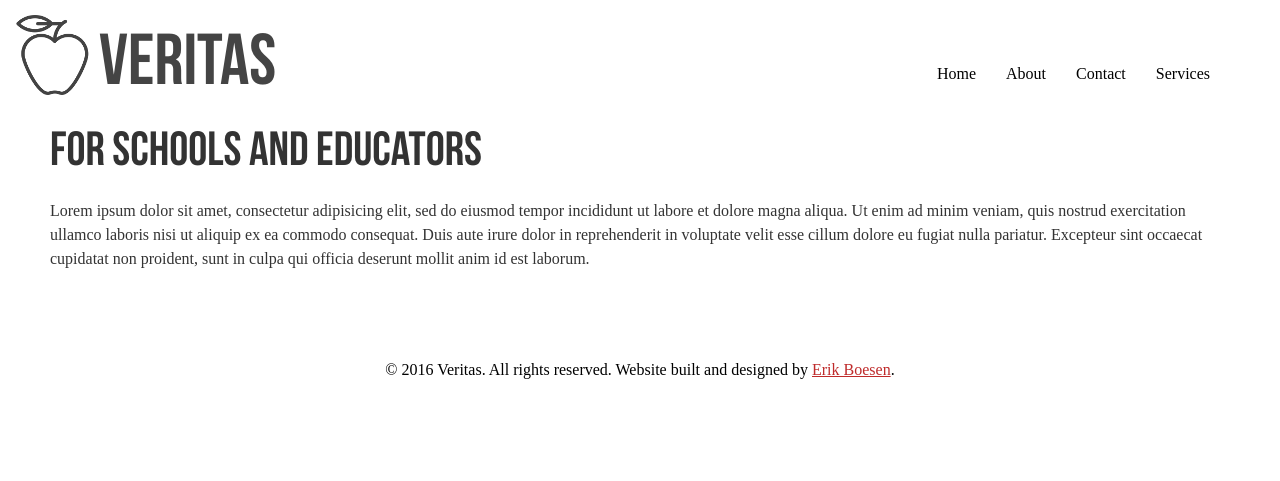
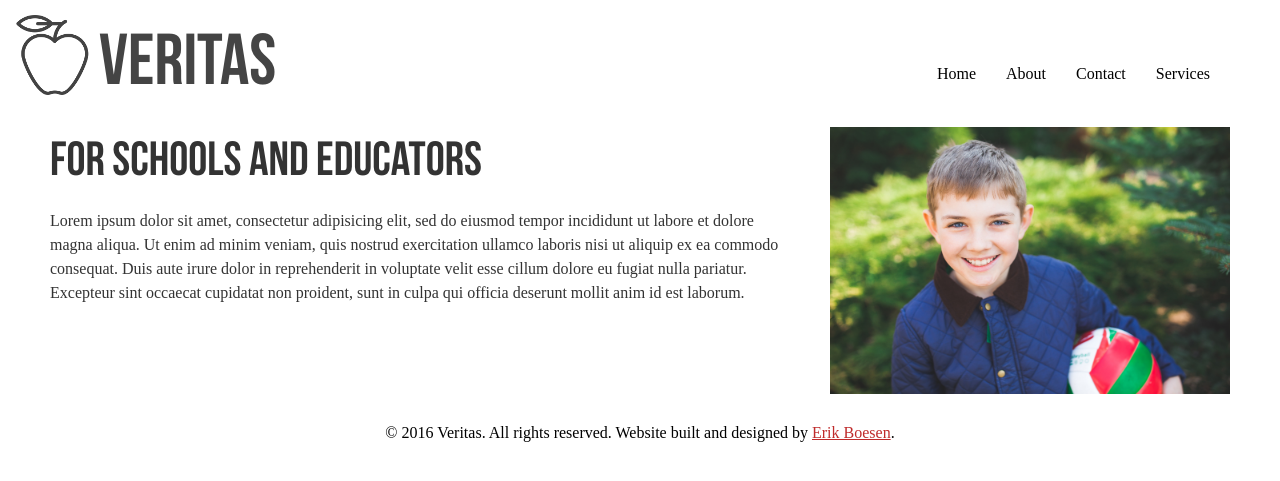
Before and after one commit to ErikBoesen/veritased.github.io, a Jekyll site: the page built from for-schools-and-educators.md, in a window 1280 px wide. Shown: the top 481 px of the page. Built offline with Jekyll 4.4.1, drawn with Linux system fonts in a browser that asks for light colours; some web fonts are replaced.

Commit message:
Add photos on two pages

```diff
--- a/assets/css/about.sass
+++ b/assets/css/about.sass
@@ -11,3 +11,4 @@ article
         img
             width: 100%
             border-radius: 50%
+            margin-bottom: 20px
--- a/assets/css/index.sass
+++ b/assets/css/index.sass
@@ -1,16 +1,19 @@
 ---
 ---
 header
-    *
-        color: white !important
     background:
         color: transparent
+    h2, nav > ul > li > a
+        color: white
     img
         -webkit-filter: brightness(10)
         filter: brightness(10)
 
+nav ul ul a
+    color: black
+
 .jumbotron
-    height: 80vh
+    height: 550px
     background:
         image: url('/assets/images/bg.jpg')
         size: cover
--- a/assets/css/styles.sass
+++ b/assets/css/styles.sass
@@ -141,7 +141,13 @@ article
         padding-left: 40px
     p, li
         margin: 10px 0
+    img:first-of-type
+        float: right
+        max-width: 400px
+        max-height: 400px
+        margin-left: 40px
 
 footer
+    clear: both
     padding: 30px
     text-align: center
--- a/css/index.sass
+++ /dev/null
@@ -1,24 +0,0 @@
----
----
-header
-    *
-        color: white !important
-    background:
-        color: transparent
-
-nav ul a
-    color: black
-
-.jumbotron
-    height: 100vh
-    background:
-        image: url('assets/images/bg.jpg')
-        size: cover
-    padding: 30px
-    padding-top: 117px
-    color: white
-    text-align: right
-    h1
-        font-size: 120px
-        padding-left: 50%
-        right: 0
--- a/css/style.sass
+++ /dev/null
@@ -1,136 +0,0 @@
----
----
-@font-face
-    font-family: 'BebasNeue'
-    font-style: normal
-    font-weight: bold
-    src: local('BebasNeue Bold'), local('BebasNeue-Bold'), url('/ssets/fonts/bebasneue-bold.otf') format('opentype')
-    unicode-range: U+0000-00FF
-
-*
-    box-sizing: border-box
-    margin: 0
-    padding: 0
-
-body
-    font-family: sans-serif
-    -webkit-font-smoothing: antialiased
-    -moz-osx-font-smoothing: grayscale
-    width: 100vw
-    overflow-x: hidden
-
-a
-    color: #bf2b2b
-    &:hover
-        text-decoration: none
-
-h1, h2, h3
-    font-family: 'BebasNeue', sans-serif
-    font-weight: bold
-
-header
-    font-family: sans-serif
-    background: white
-    padding: 15px
-    width: 100%
-    position: absolute
-    top: 0
-    a
-        text-decoration: none
-        div
-            -webkit-transition: .2s color
-            transition: .2s color
-            &:hover
-                h2, h3
-                    color: #6f2a2a
-                    -webkit-transition: .2s color
-                    transition: .2s color
-    div
-        display: inline-block
-        position: relative
-        top: -3px
-        color: black
-    h2
-        font-size: 3.5em
-        color: #444
-        font-weight: 100
-    h3
-        font-weight: 200
-        margin-left: 4px
-
-#nav-button
-    position: fixed
-    top: 20px
-    right: 10px
-    z-index: 1000
-    cursor: pointer
-    width: 30px
-    height: 30px
-    -webkit-touch-callout: none
-    -webkit-user-select: none
-    -moz-user-select: none
-    -ms-user-select: none
-    user-select: none
-    background: white
-    border: solid 1px #ccc
-    box-sizing: content-box
-    padding: 3px 10px 13px 10px
-    display: none
-
-#nav-button-bar
-    width: 100%
-    height: 3px
-    background-color: #111
-    border-radius: 1px
-    &:after, &:before
-        width: 100%
-        height: 3px
-        background-color: #111
-        border-radius: 1px
-    &:after, &:before
-        content: ''
-        position: absolute
-    &:after
-        top: 20px
-    &:before
-        top: 10px
-
-nav
-    display: inline
-    position: relative
-    bottom: 0
-    ul, li
-        position: relative
-    ul
-        list-style: none
-        padding: 0
-        z-index: 1000
-        box-shadow: 0 0 3px rgba(0, 0, 0, 0.2)
-        a
-            display: block
-            color: black
-            padding: 10px 15px
-    > ul
-        margin: 40px 40px 0 0
-        float: right
-    li
-        float: left
-        padding: 0
-        font-weight: 300
-        &:hover
-            background: grey
-    ul
-        ul
-            display: none
-            position: absolute
-            top: 100%
-            left: 0
-            background: white
-            padding: 0
-        ul
-            li
-                width: 100%
-            a
-                padding: 6px 15px
-        li:hover > ul
-            display: block
--- a/for-schools-and-educators.md
+++ b/for-schools-and-educators.md
@@ -2,5 +2,7 @@
 layout: default
 title: For Schools and Educators
 ---
+![A child with a ball](/assets/images/child.jpg)
 # For Schools and Educators
+
 Lorem ipsum dolor sit amet, consectetur adipisicing elit, sed do eiusmod tempor incididunt ut labore et dolore magna aliqua. Ut enim ad minim veniam, quis nostrud exercitation ullamco laboris nisi ut aliquip ex ea commodo consequat. Duis aute irure dolor in reprehenderit in voluptate velit esse cillum dolore eu fugiat nulla pariatur. Excepteur sint occaecat cupidatat non proident, sunt in culpa qui officia deserunt mollit anim id est laborum.
```
Also changed, not shown: for-students-and-families.md (+2 -0 lines), assets/images/child.jpg (added), assets/images/student.jpg (added).
